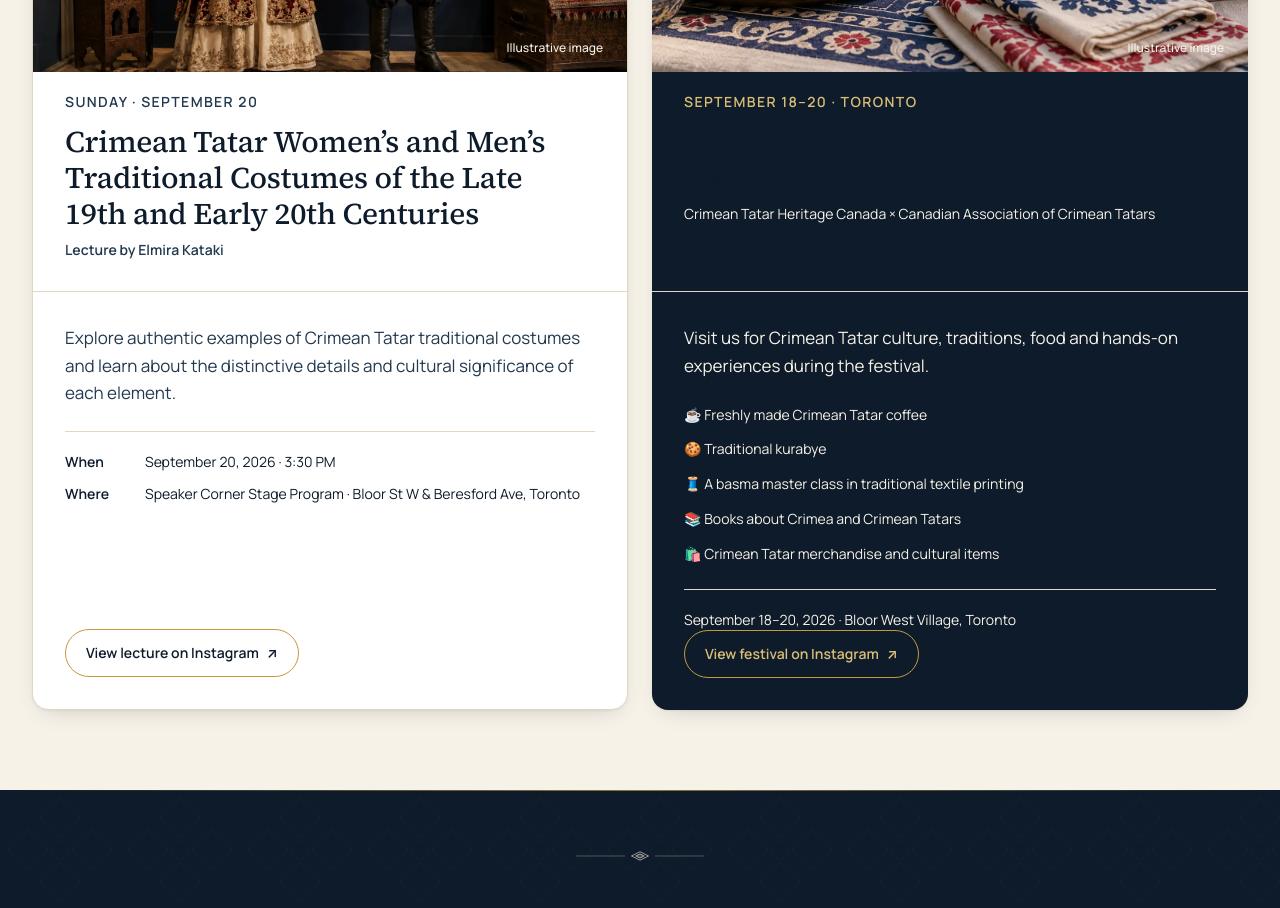
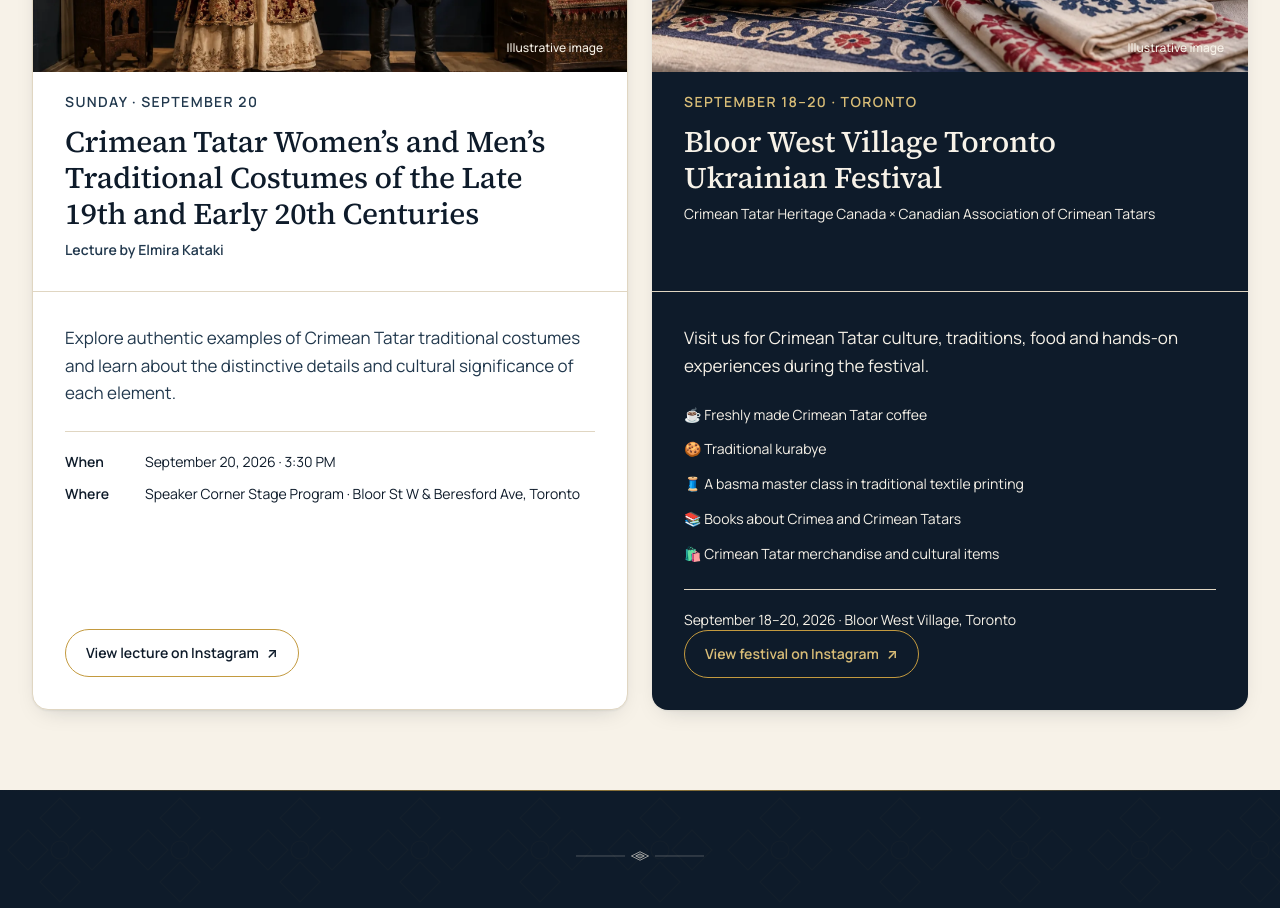
Before and after one commit to maxudovvv/cth, a Next.js app: page /upcoming-events in a window 1280 px wide. Shown: the part 1020-1928 px from the top of the page. Built offline with nearby package versions, Linux system fonts and the light colour scheme.

Commit message:
Improve contrast of festival event card heading

```diff
--- a/src/app/upcoming-events/page.tsx
+++ b/src/app/upcoming-events/page.tsx
@@ -80,7 +80,7 @@
               </div>
               <div className="min-h-[190px] border-b border-ivory/15 px-6 py-5 md:px-8 lg:min-h-[220px]">
                 <p className="text-sm font-semibold uppercase tracking-widest text-gold-soft">September 18–20 · Toronto</p>
-                <h3 className="mt-3 font-display text-2xl leading-snug md:text-3xl">Bloor West Village Toronto Ukrainian Festival</h3>
+                <h3 className="mt-3 font-display text-2xl leading-snug text-ivory md:text-3xl">Bloor West Village Toronto Ukrainian Festival</h3>
                 <p className="mt-2 text-sm text-ivory/75">Crimean Tatar Heritage Canada × Canadian Association of Crimean Tatars</p>
               </div>
               <div className="flex flex-1 flex-col px-6 py-6 md:px-8 md:py-8">
```
